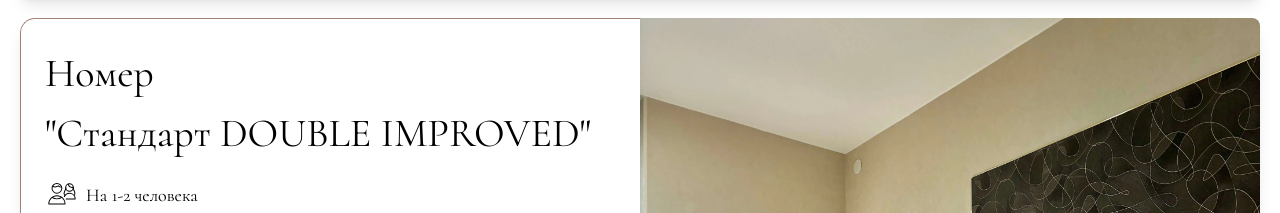
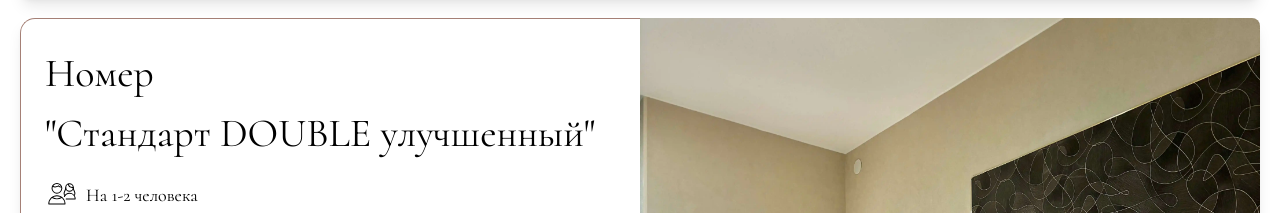
Before and after one commit to maik791277/serene-park-next, a Next.js app: page / in a window 1280 px wide. Shown: the part 3098-3311 px from the top of the page. Built offline with nearby package versions, Linux system fonts and the light colour scheme.

Commit message:
changed the size of the swaper on the room cards and changed the room names

```diff
--- a/src/components/room-card/roomCard.tsx
+++ b/src/components/room-card/roomCard.tsx
@@ -69,7 +69,7 @@ const RoomCard: React.FC<RoomCardProps> = ({ title, features, price, images }) =
           {images.map((image, index) => (
             <SwiperSlide
                 key={index}
-                className="relative h-full w-full min-h-[300px] lg:min-h-[500px] bg-cover bg-center">
+                className="relative h-full w-full min-h-[400px] lg:min-h-[500px] bg-cover bg-center">
               <Image
                 src={image}
                 className="h-full w-full object-cover"
--- a/src/data/rooms.ts
+++ b/src/data/rooms.ts
@@ -42,7 +42,7 @@ export const rooms = [
   },
   {
     id: 3,
-    title: 'Стандарт DOUBLE IMPROVED',
+    title: 'Стандарт DOUBLE улучшенный',
     features: [
       'На 1-2 человека',
       '40 кв.м.',
```
